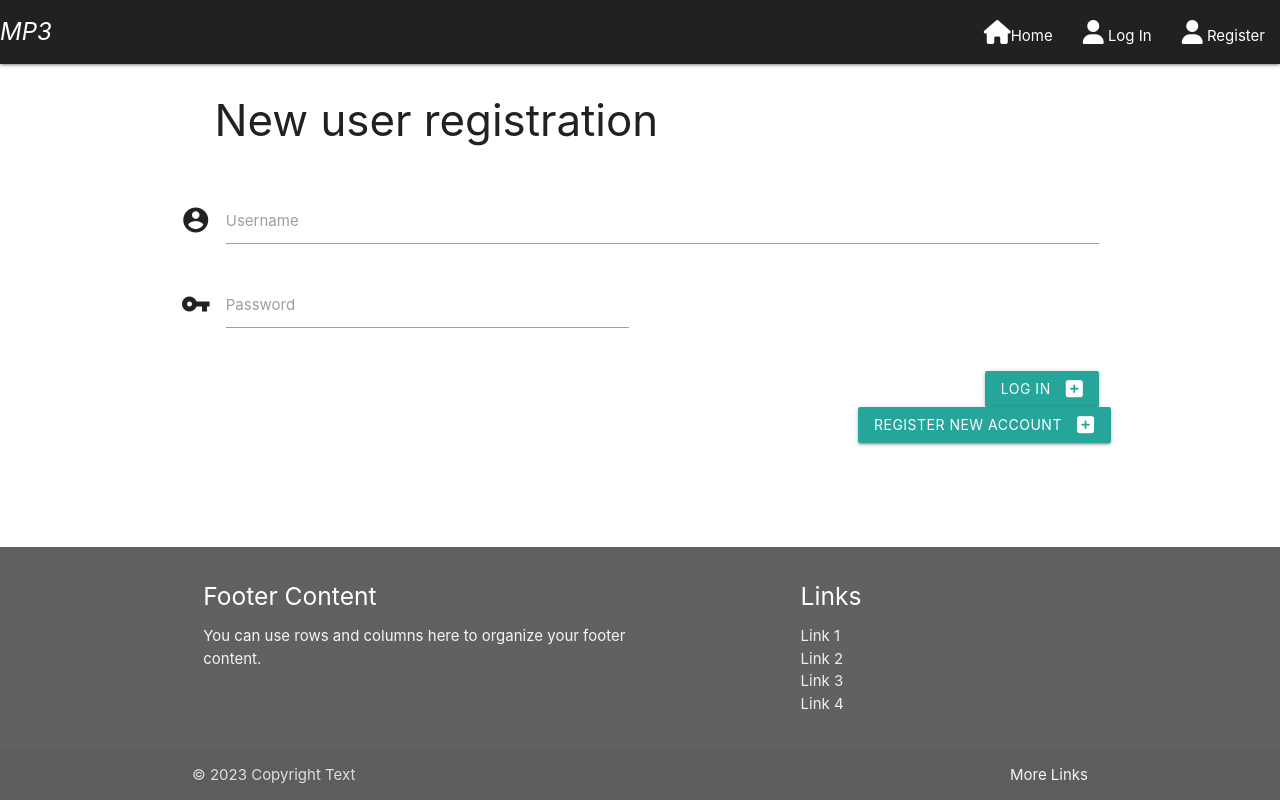
After one commit to phloreenm/MP3--CI-CoBC-FM, a Flask app: page /login in a window 1280 px wide. The commit adds this page. Run offline with Flask 2, Linux system fonts and the light colour scheme; some libraries are stand-ins or nearby versions.

Commit message:
Create dashboard for each user role

```diff
--- a/app.py
+++ b/app.py
@@ -51,19 +51,24 @@ def index():
 
 @app.route('/register', methods=['GET', 'POST'])
 def register():
+    if 'user' in session:
+        return redirect(url_for('index'))
     users = list(users_coll.find())
     if request.method == 'POST':
         # Check if username has been used
         user = users_coll.find_one(
             {'un': request.form.get('un').lower()}
             )
-        if user:
+        email = users_coll.find_one(
+            {'email': request.form.get('email1').lower()}
+            )
+        if user or email:
             # print(f'Username {user["un"]} already exists')
-            flash(
-                'User already exists. Please choose a different username',
-                'info')
+            if user:
+                flash(f'Username {user["un"]} already exists. Please choose a different username.', 'info')
+            elif email:
+                flash(f'Email {email["email"]} already used. Please choose a different email.', 'info')
             return redirect(url_for('register'))
-
         new_user = {
             'role': request.form.get('role'),
             'un': request.form.get('un').lower(),
@@ -75,18 +80,79 @@ def register():
         }
         users_coll.insert_one(new_user)
         # flash(f'{new_user["un"]} added to database', 'success')
-
         session['user'] = request.form.get('un').lower()
         flash(f'\nUser {session["user"]} logged in!', 'success')
-        print(request.form.keys())
-        return redirect(url_for('dashboard'))
+        # print(request.form.keys())
+        # print(session['user'])
+        # user_db = users_coll.find_one(
+        #     {'un': session['user'].lower()}
+        #     )
+        # print(user_db)
+        return redirect(
+            url_for('dashboard', role=user_db['role']))
 
     return render_template('register_user.html', users=users)
 
 
-@app.route('/dashboard')
-def dashboard():
-    return render_template('dashboard.html')
+@app.route('/login', methods=['GET', 'POST'])
+def login():
+    # Check if user is already logged in and redirect him to first page:
+    if 'user' in session:
+        return redirect(url_for('index'))
+    if request.method == 'POST':
+        # Check if username is already registered
+        user = users_coll.find_one(
+            {'un': request.form.get('un').lower()}
+            )
+        if user:
+            # Check if password is correct
+            if check_password_hash(user['pw'], request.form.get('password')):
+                session['user'] = request.form.get('un').lower()
+                flash(f'\nUser {session["user"]} logged in!', 'success')
+                 # return to the dashboard specific to user's role:
+                role = user['role']
+                # print(role)
+                return redirect(url_for('dashboard', role=role))
+                # url_for('dashboard', role=role, username=session["user"]))
+
+            else:
+                flash('Incorrect Username and/or Password', 'danger')
+                return redirect(url_for('login'))
+        else:
+            # Username not registered
+            flash('Incorrect Username and/or Password', 'danger')
+            return redirect(url_for('login'))
+
+    return render_template('login.html')
+
+
+@app.route('/logout')
+def logout():
+    # Remove user from session cookies
+    flash(f'\nUser {session["user"]} logged out!', 'success')
+    session.pop('user')
+    return redirect(url_for('index'))
+
+
+@app.route('/dashboard/<role>')
+def dashboard(role):
+    # username = session['user']
+    # Check if user is logged in:
+    if 'user' not in session:
+        return redirect(url_for('login'))
+    # set user's role in session:
+    session['user_role'] = role
+    # Check user's role and redirect if not logged in:
+    if role not in ['admin', 'manager', 'employee']:
+        flash('You\'re not authorized to acces this page', 'danger')
+        return redirect(url_for('login'))
+    # Render dashboard template based on users's role:
+    if role == 'admin':
+        return render_template('dashboard_admin.html')
+    elif role == 'manager':
+        return render_template('dashboard_manager.html')
+    else:
+        return render_template('dashboard_employee.html')
 
 
 @app.route('/users')
--- a/templates/base.html
+++ b/templates/base.html
@@ -19,12 +19,12 @@
     <!-- navigation bar -->
     <!-- SOURCE base code: https://materializecss.com/navbar.html -->
     <!-- Dropdown Structure -->
-    <ul id="user_menu" class="dropdown-content grey darken-4">
+    <!-- <ul id="user_menu" class="dropdown-content grey darken-4">
       <li><a href="{{ url_for('index') }}">Log In</a></li>
       <li><a href="{{ url_for('index') }}">Log Out</a></li>
       <li class="divider"></li>
       <li><a href="{{ url_for('index') }}">Register</a></li>
-    </ul>
+    </ul> -->
     <!-- main navigation -->
     <nav>
       <div class="nav-wrapper text-white grey darken-4">
@@ -32,13 +32,25 @@
         <a href="#" data-target="mobile_menu" class="sidenav-trigger"><i class="fa-solid fa-bars"></i></a>
         <ul class="right hide-on-med-and-down">
           <li><a href="{{ url_for('index') }}"><i class="fa-solid fa-house"></i>Home</a></li>
-          <li><a href="{{ url_for('procedures') }}"><i class="fa-solid fa-user"></i> Procedures</a></li>
-          <li><a href="{{ url_for('tasks') }}"><i class="fa-solid fa-user"></i> Daily Tasks</a></li>
-          <li><a href="{{ url_for('users') }}"><i class="fa-solid fa-user"></i> Users</a></li>
-          <li><a href="{{ url_for('register') }}"><i class="fa-solid fa-user"></i> Register</a></li>
+          {% if session.user %}
+            <li><a href="{{ url_for('procedures') }}"><i class="fa-solid fa-user"></i> Procedures</a></li>
+            <li><a href="{{ url_for('tasks') }}"><i class="fa-solid fa-user"></i> Daily Tasks</a></li>
+            <li><a href="{{ url_for('users') }}"><i class="fa-solid fa-user"></i> Users</a></li>
+            {% if session['user_role'] == 'admin' %}
+              <li><a href="{{ url_for('dashboard', role='admin') }}"><i class="fa-solid fa-user"></i> Admin Dashboard</a></li>
+            {% elif session['user_role'] == 'manager' %}
+              <li><a href="{{ url_for('dashboard', role='manager') }}"><i class="fa-solid fa-user"></i> Manager Dashboard</a></li>
+            {% else %}
+              <li><a href="{{ url_for('dashboard', role='employee') }}"><i class="fa-solid fa-user"></i> Employee Dashboard</a></li>
+            {% endif %}
+            <li><a href="{{ url_for('logout') }}"><i class="fa-solid fa-user"></i> Log Out</a></li>
+          {% else %}
+            <li><a href="{{ url_for('login') }}"><i class="fa-solid fa-user"></i> Log In</a></li>
+            <li><a href="{{ url_for('register') }}"><i class="fa-solid fa-user"></i> Register</a></li>
+          {% endif %}
           <!-- Dropdown Trigger -->
-          <li><a class="dropdown-trigger" href="#!" data-target="user_menu"><i class="fa-solid fa-caret-down"></i>User
-              Menu</a></li>
+          <!-- <li><a class="dropdown-trigger" href="#!" data-target="user_menu"><i class="fa-solid fa-caret-down"></i>User
+              Menu</a></li> -->
         </ul>
       </div>
     </nav>
@@ -48,10 +60,11 @@
       <li><a href="{{ url_for('procedures') }}"><i class="fa-solid fa-user"></i> Procedures</a></li>
       <li><a href="{{ url_for('tasks') }}"><i class="fa-solid fa-user"></i> Daily Tasks</a></li>
       <li><a href="{{ url_for('users') }}"><i class="fa-solid fa-user"></i> Users</a></li>
+      <li><a href="{{ url_for('login') }}"><i class="fa-solid fa-user"></i> Log In</a></li>
       <li><a href="{{ url_for('register') }}"><i class="fa-solid fa-user"></i> Register</a></li>
       <!-- Dropdown Trigger -->
-      <li><a class="dropdown-trigger" href="#!" data-target="user_menu"><i class="fa-solid fa-caret-down"></i>User
-          Menu</a></li>
+      <!-- <li><a class="dropdown-trigger" href="#!" data-target="user_menu"><i class="fa-solid fa-caret-down"></i>User
+          Menu</a></li> -->
     </ul>
 
   </header>
--- /dev/null
+++ b/templates/login.html
@@ -0,0 +1,97 @@
+{% extends "base.html" %}
+
+{% block title %}Login user - Restaurant Manager{% endblock %}
+
+{% block content %}
+
+
+<div class="container col s12"></div>
+{% with messages = get_flashed_messages() %}
+{% if messages %}
+{% for message in messages %}
+<div class="row">
+    <div class="col s12">
+        <ul class="collection">
+            <li class="collection-item avatar">
+                <i class="fas fa-exclamation-triangle"></i>
+                <span class="title">Message:</span>
+                <p>
+                    {{ message }}
+                </p>
+                <a href="#!" class="secondary-content"><i class="material-icons">grade</i></a>
+            </li>
+        </ul>
+    </div>
+</div>
+{% endfor %}
+{% else %}
+<div class="row">
+    <div class="col s12">
+        <h3 class="brand-logo col s8">New user registration</h3>
+    </div>
+</div>
+{% endif %}
+{% endwith %}
+<!-- [Materialize Register Page Sample base source code](https://codepen.io/HaldunA/pen/eJxRPG) -->
+
+<form class="col s12" method="POST" action="{{ url_for('login') }}">
+    <div class="row">
+        <div class="row">
+            <div class="input-field hoverable col s12">
+                <i class="material-icons prefix">account_circle</i>
+                <input id="un" name="un" type="text" class="validate" autocomplete="on" required>
+                <label for="un">Username</label>
+            </div>
+            <div class="input-field hoverable col s6">
+                <i class="material-icons prefix">vpn_key</i>
+                <input id="password" name="password" type="password" class="validate" required>
+                <label for="password">Password</label>
+            </div>
+        </div>
+        <div class="row">
+            <div class="col s12 center-align">
+                <button type="submit" class="waves-effect waves-light btn right hoverable">
+                    Log In <i class="fas fa-plus-square right"></i>
+                </button>
+            </div>
+            <div class="row">
+                <div class="col s12 center-align">
+                    <a href="{{ url_for('register') }}" class="waves-effect waves-light btn right hoverable">
+                        Register new account<i class="fas fa-plus-square right"></i>
+                    </a>
+                </div>
+            </div>
+        </div>
+</form>
+
+</div>
+
+{% if users %}
+<table>
+    <caption>Users list - for debbuging</caption>
+    <tr>
+        <th>user.role</th>
+        <th>user.un</th>
+        <th>user.fname</th>
+        <th>user.lname</th>
+        <th>user.email</th>
+        <th>user.company</th>
+    </tr>
+    {% for user in users %}
+    <tr>
+        <td>{{ user.role }}</td>
+        <td>{{ user.un }}</td>
+        <td>{{ user.fname }}</td>
+        <td>{{ user.lname }}</td>
+        <td>{{ user.email }}</td>
+        <td>{{ user.company }}</td>
+    </tr>
+    {% endfor %}
+</table>
+{% endif %}
+
+{% endblock %}
+
+{% block javascript %}
+<script src="{{ url_for('static',filename='scripts/register_validation.js') }}"></script>
+{% endblock %}
```
Also changed, not shown: templates/dashboard.html (deleted, +0 -37 lines), templates/dashboard_admin.html (added, +37 -0 lines), templates/dashboard_employee.html (added, +37 -0 lines), templates/dashboard_manager.html (added, +37 -0 lines), templates/register_user.html (+9 -3 lines), README.md.
